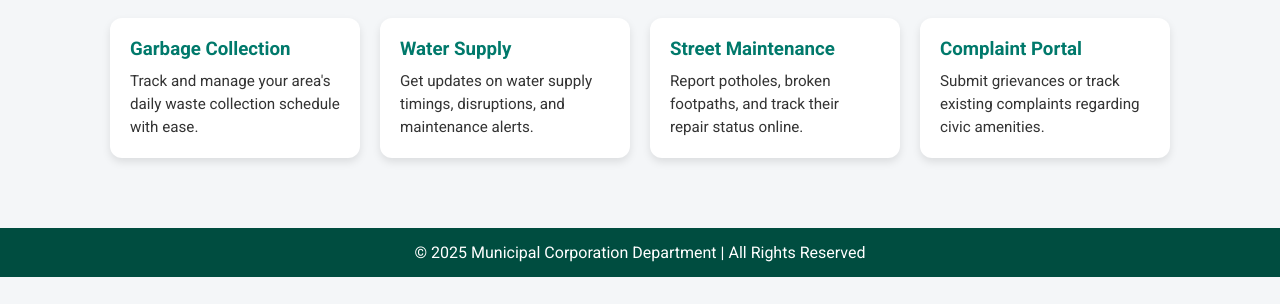
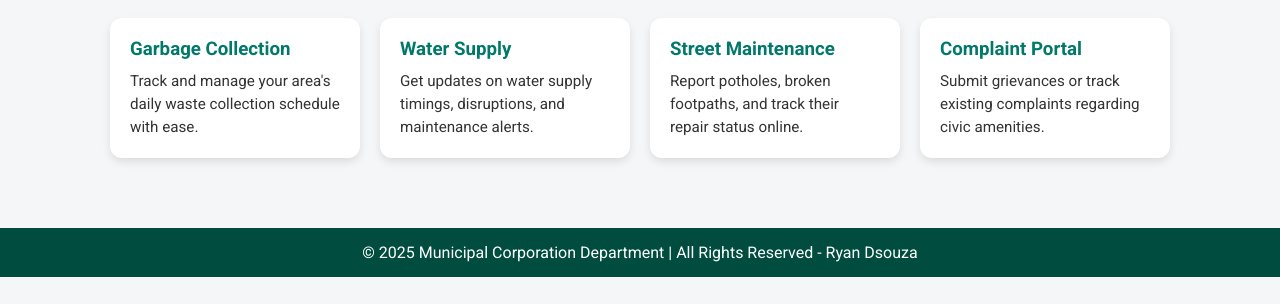
Before and after one commit to RY4N4/GitHub-D, a plain HTML site: page index.html in a window 1280 px wide. Shown: the part 496-800 px from the top of the page. Drawn offline with Linux system fonts and the light colour scheme.

Commit message:
Update index.html

```diff
--- a/index.html
+++ b/index.html
@@ -134,7 +134,7 @@
 </section>
 
 <footer>
-  &copy; 2025 Municipal Corporation Department | All Rights Reserved
+  &copy; 2025 Municipal Corporation Department | All Rights Reserved - Ryan Dsouza
 </footer>
 
 </body>
```
